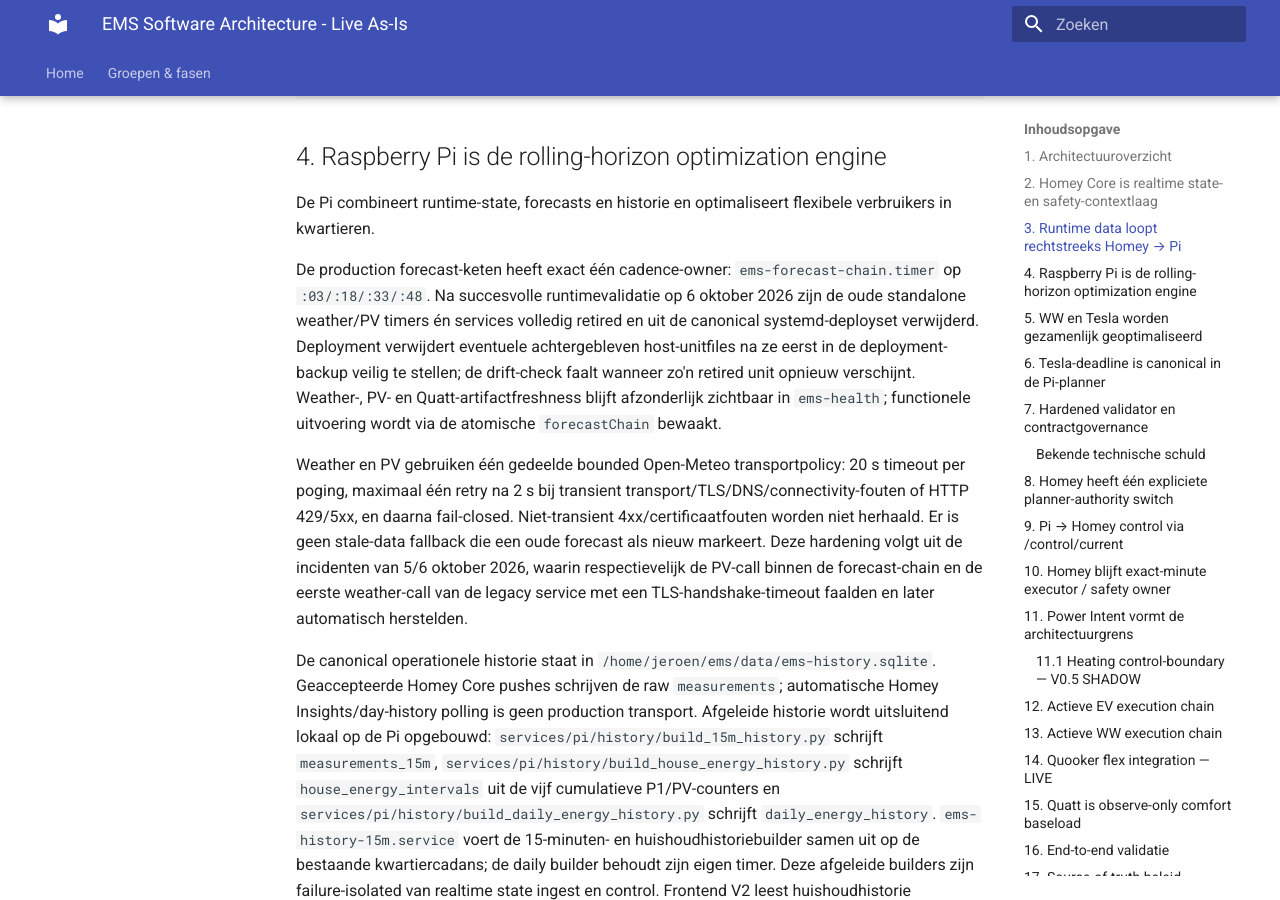
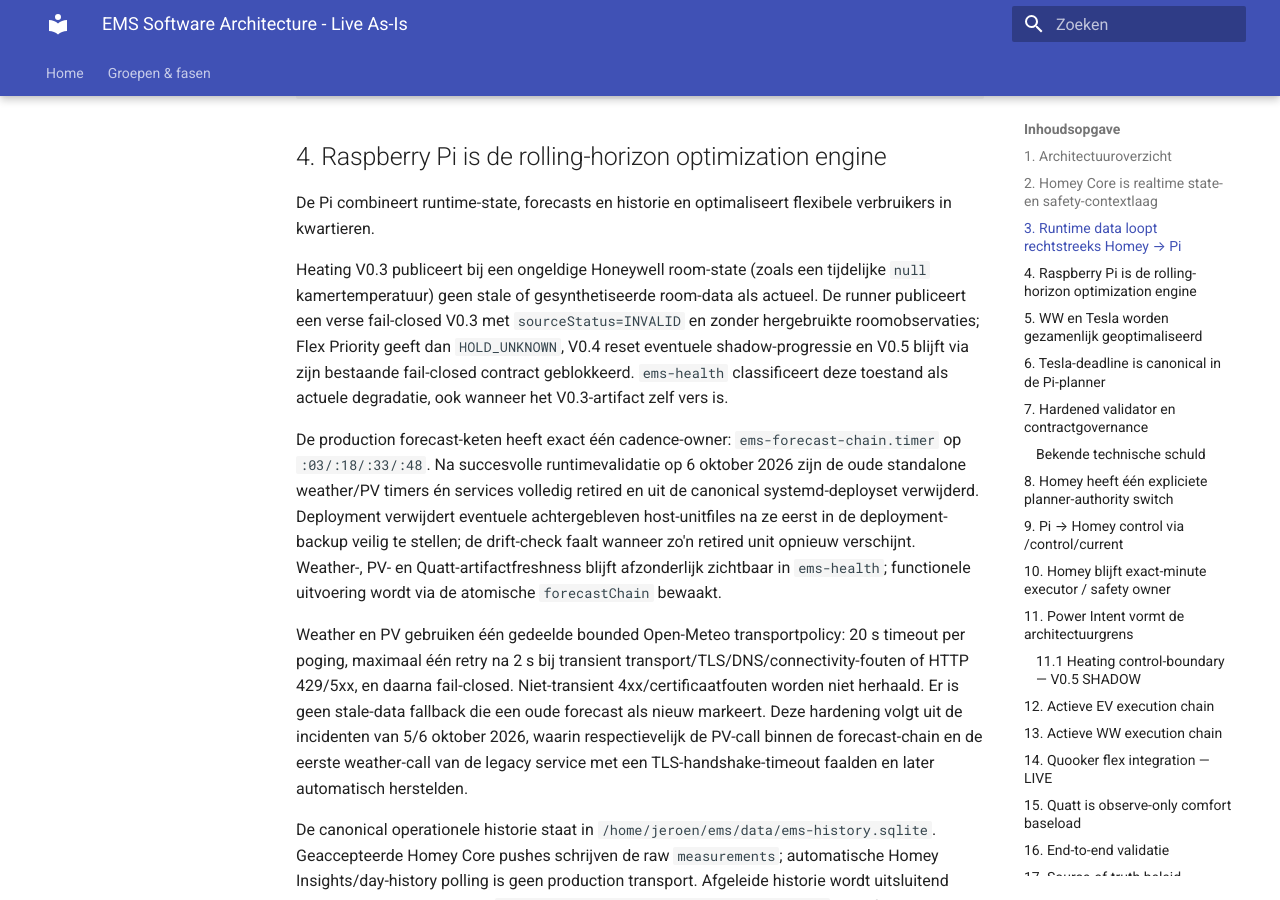
Before and after one commit to OnsKasteeltje/homey-energy-manual, an MkDocs documentation site: the page built from docs/architecture/ems-software-architecture-live.md, in a window 1280 px wide and 900 px high, scrolled down 2181 px. Built offline with MkDocs 1.6.1 and Material for MkDocs 9.7.7, drawn with Linux system fonts in a browser that asks for light colours.

Commit message:
docs(heating): align live source-invalid behavior

```diff
--- a/docs/architecture/ems-software-architecture-live.md
+++ b/docs/architecture/ems-software-architecture-live.md
@@ -88,6 +88,8 @@ UI/PUBLISH   -> website / GitHub artifacts
 ## 4. Raspberry Pi is de rolling-horizon optimization engine
 
 De Pi combineert runtime-state, forecasts en historie en optimaliseert flexibele verbruikers in kwartieren.
+
+Heating V0.3 publiceert bij een ongeldige Honeywell room-state (zoals een tijdelijke `null` kamertemperatuur) geen stale of gesynthetiseerde room-data als actueel. De runner publiceert een verse fail-closed V0.3 met `sourceStatus=INVALID` en zonder hergebruikte roomobservaties; Flex Priority geeft dan `HOLD_UNKNOWN`, V0.4 reset eventuele shadow-progressie en V0.5 blijft via zijn bestaande fail-closed contract geblokkeerd. `ems-health` classificeert deze toestand als actuele degradatie, ook wanneer het V0.3-artifact zelf vers is.
 
 De production forecast-keten heeft exact één cadence-owner: `ems-forecast-chain.timer` op `:03/:18/:33/:48`. Na succesvolle runtimevalidatie op 6 oktober 2026 zijn de oude standalone weather/PV timers én services volledig retired en uit de canonical systemd-deployset verwijderd. Deployment verwijdert eventuele achtergebleven host-unitfiles na ze eerst in de deployment-backup veilig te stellen; de drift-check faalt wanneer zo'n retired unit opnieuw verschijnt. Weather-, PV- en Quatt-artifactfreshness blijft afzonderlijk zichtbaar in `ems-health`; functionele uitvoering wordt via de atomische `forecastChain` bewaakt.
 
```
